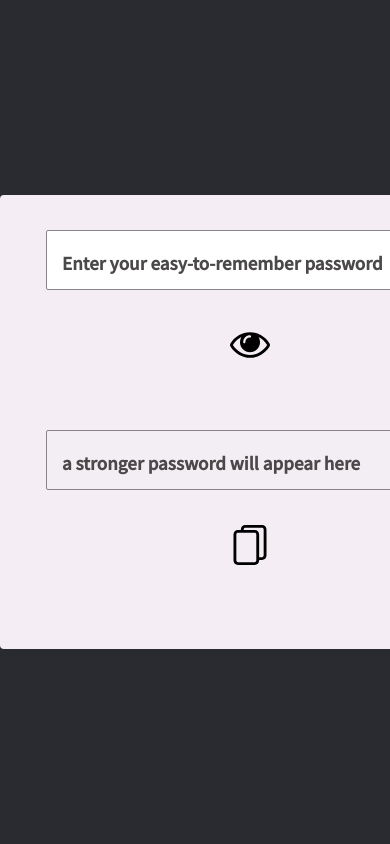
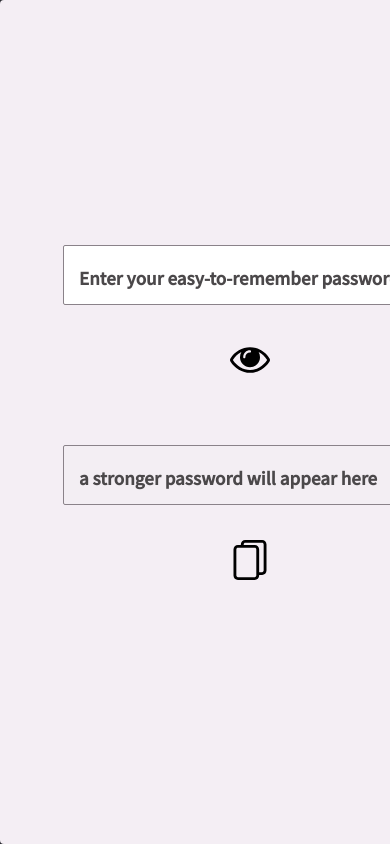
Before and after one commit to siqueiralex/password-transformer, a Next.js app: page / in a window 390 px wide. Shown: the top 844 px of the page. Built offline with nearby package versions, Linux system fonts and the light colour scheme.

Commit message:
layout changes

```diff
--- a/styles/globals.css
+++ b/styles/globals.css
@@ -30,6 +30,10 @@ body {
 }
 
 .generator {
+    display: flex;
+    flex-direction: column;
+    align-items: center;
+    justify-content: center;
     width: 100%;
     background: #F4EEF4;
     border-radius: 4px;
@@ -42,6 +46,8 @@ body {
 .generator .form {
     display: flex;
     flex-direction: column;
+    width: 100%;
+    margin: auto;
 }
 
 
@@ -76,9 +82,15 @@ body {
       align-items: center;
     }
 
+    .form {
+        padding-bottom: 0px;
+    }
+
     .generator {
         width: 100%;
-        padding: 10px;
+        padding-top: 60px;
+        padding-bottom: 0px;
+        height: 100%;
 
     }
 
@@ -109,12 +121,12 @@ body {
     }
 
     .copied{
-        margin-bottom: 10px;
+        margin-bottom: 40px;
         font-size: 16px!important;
     }
 
     .hide{
-        margin-bottom: 10px;
+        margin-bottom: 40px;
         font-size: 16px!important;
     }
     /* .generator .form input {
```
